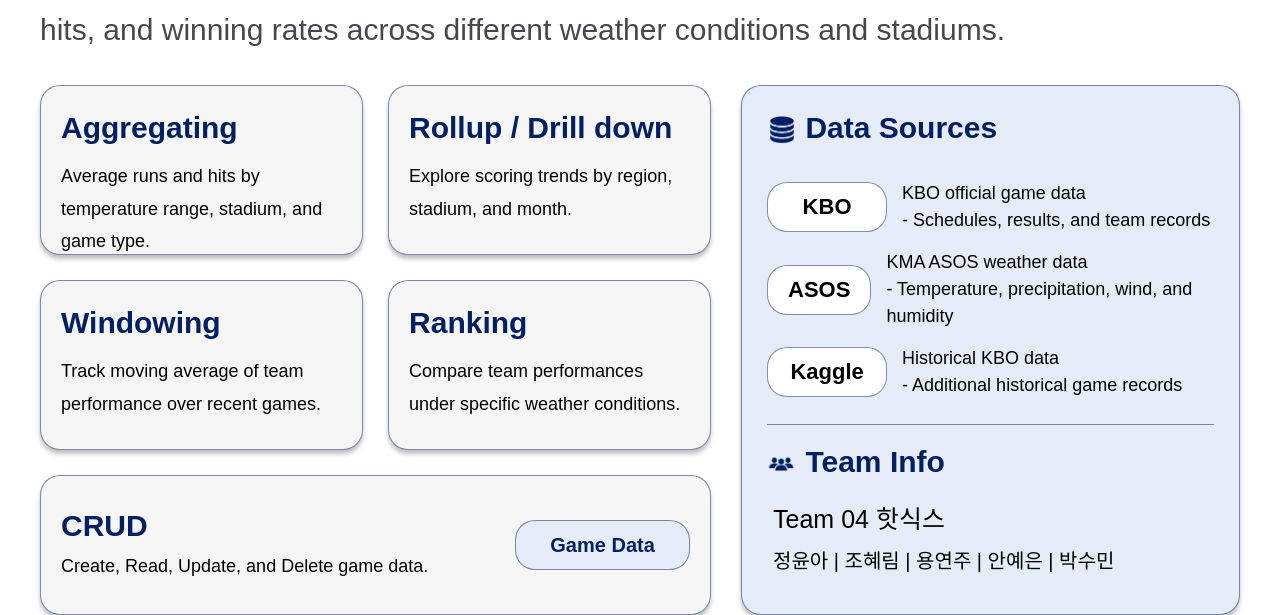
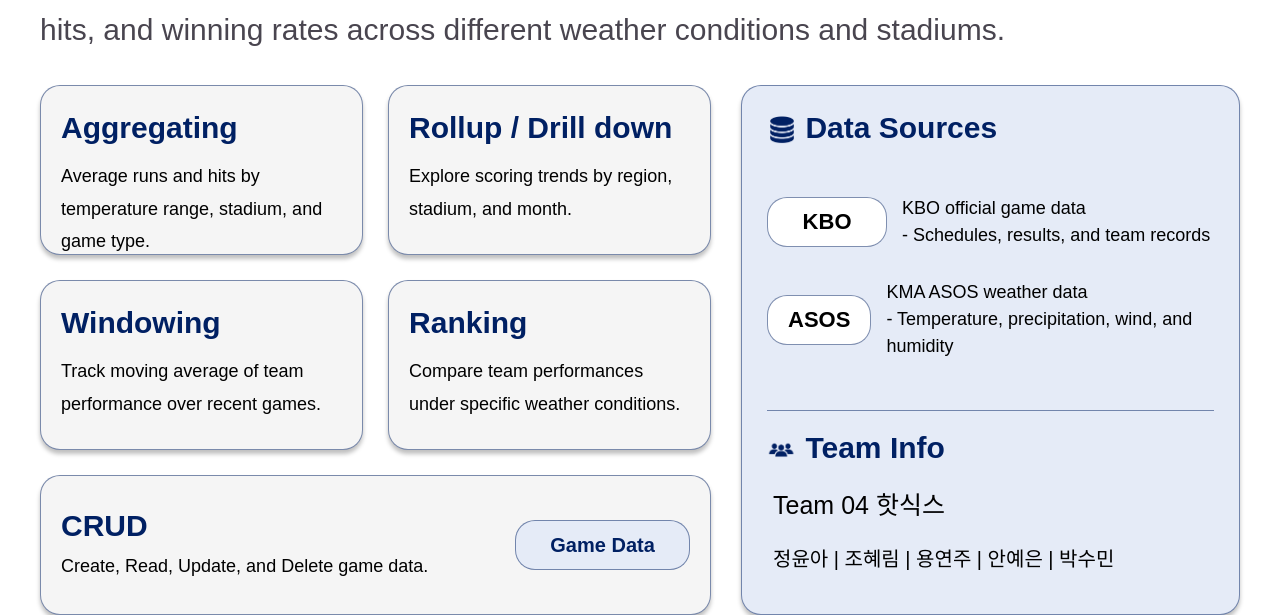
Before and after one commit to BDA-team04/team04, a PHP site: page /home.php in a window 1280 px wide. Shown: the part 258-873 px from the top of the page. Run offline with PHP 8.4, Linux system fonts and the light colour scheme.

Commit message:
fix: Data Sources에서 kaggle 삭제

```diff
--- a/home.php
+++ b/home.php
@@ -73,13 +73,6 @@ require_once 'header.php';
                 </p>
             </div>
 
-            <div class="source-row">
-                <span class="source-label">Kaggle</span>
-                <p>Historical KBO data
-                    <br>
-                    - Additional historical game records
-                </p>
-            </div>
         </section>
 
         <!-- 팀 정보 -->
--- a/style.css
+++ b/style.css
@@ -179,8 +179,8 @@ body {
 .data-sources {
     display: flex;
     flex-direction: column;
-    gap: 15px;
-    margin-bottom: 25px;
+    gap: 30px;
+    margin-bottom: 50px;
 }
 
 /* 데이터 소스 제목 & 이미지 */
@@ -293,7 +293,7 @@ body {
 
 .team-name {
     font-size: 25px;
-    margin-bottom: 8px;
+    margin-bottom: 20px;
     margin-left: 6px;
 }
 
```
